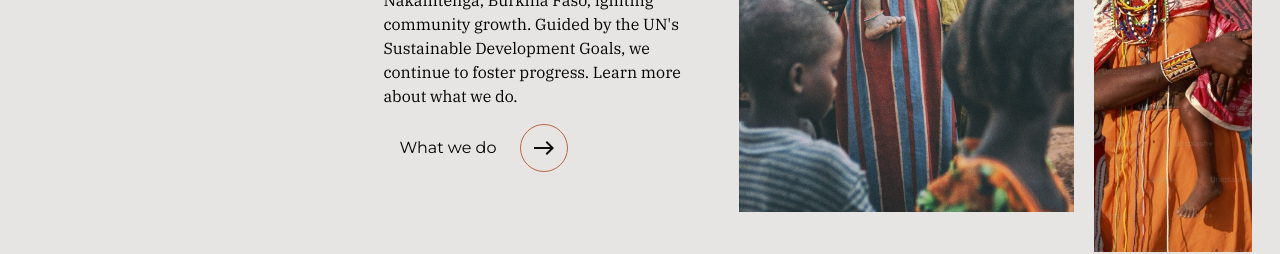
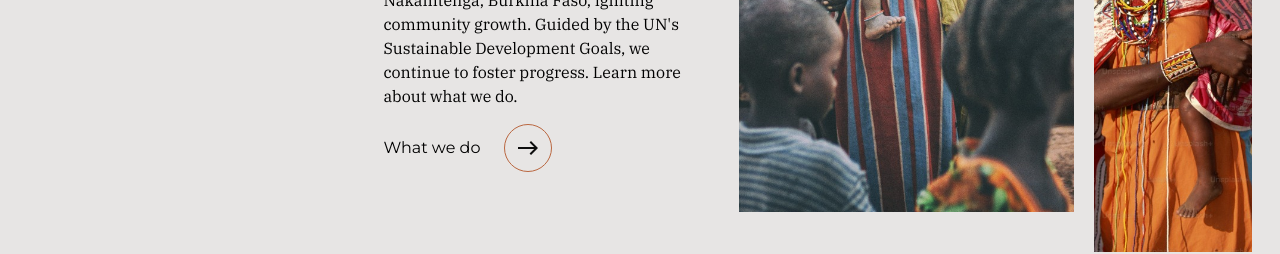
Before and after one commit to hyper-island-collaboration-work/yennenga-progress, a React (Vite) app: page / in a window 1280 px wide. Shown: the part 1320-1574 px from the top of the page. Built offline with nearby package versions, Linux system fonts and the light colour scheme; no server answers.

Commit message:
fix:padding-buttonlink

```diff
--- a/src/components/ButtonLink.jsx
+++ b/src/components/ButtonLink.jsx
@@ -19,7 +19,7 @@ const ButtonLink = ({ buttonName, path = "not-found", textColor }) => {
         <div
           className={`${textColor} group relative flex w-fit cursor-pointer items-center justify-center`}
         >
-          <div className="group relative h-12 overflow-hidden rounded-full pl-4 pr-6 font-montserrat text-[16px]">
+          <div className="group relative h-12 overflow-hidden rounded-full pr-6 font-montserrat text-[16px]">
             <div
               aria-hidden="true"
               aria-label={nameButton}
```
